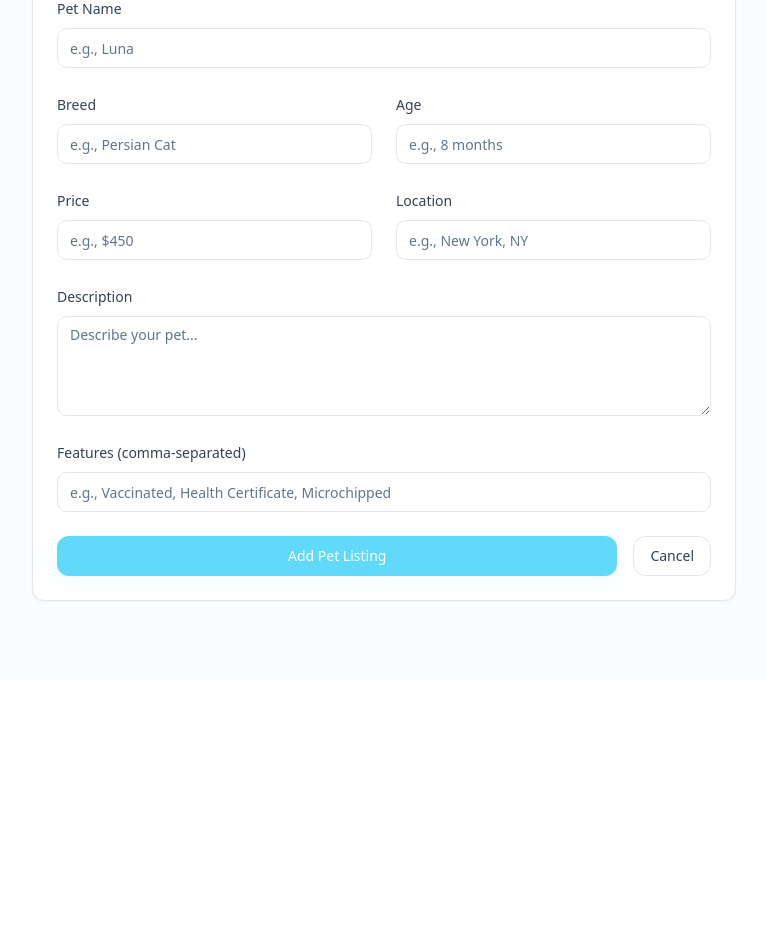
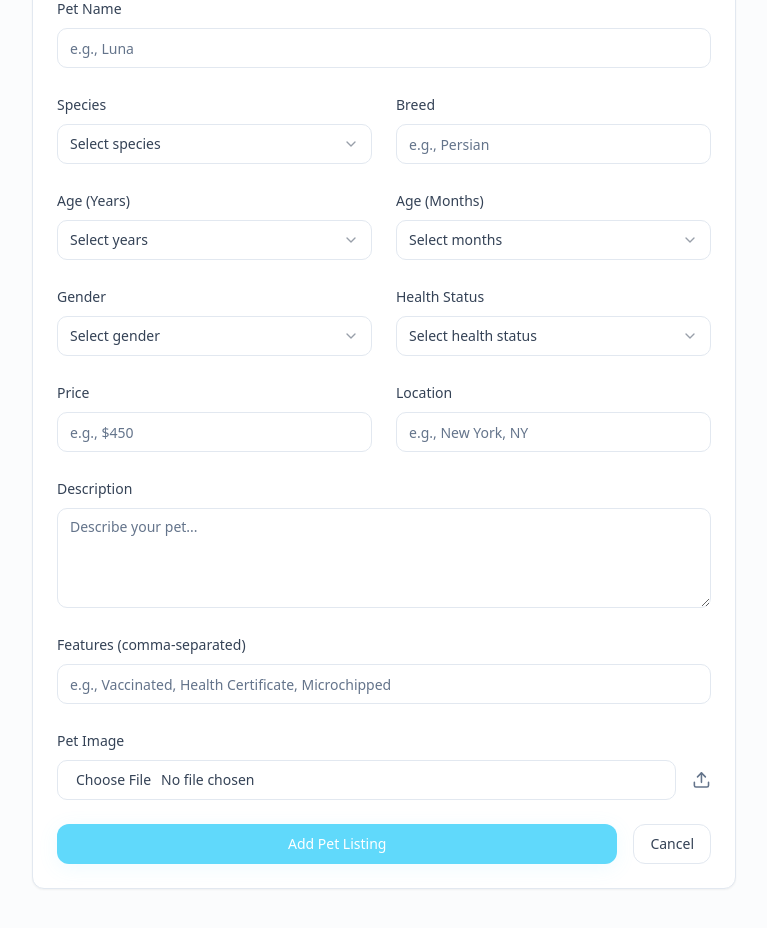
Before and after one commit to Daiyanurrehmankhan/petpulsepk_frontend, a React (Vite) app: page /add-pet in a window 1280 px wide. Shown: the part 260-1188 px from the top of the page, without its empty margins (256-1023 px from the left). Before the commit the page ends 941 px from the top, so only its background shows below. Built offline with nearby package versions, Linux system fonts and the light colour scheme; sample sign-in values are in the browser's storage.

Commit message:
Refactor Add Pet Page

```diff
--- a/src/pages/AddPetPage.tsx
+++ b/src/pages/AddPetPage.tsx
@@ -4,22 +4,28 @@ import Navigation from "@/components/Navigation";
 import { Button } from "@/components/ui/button";
 import { Card, CardContent, CardDescription, CardHeader, CardTitle } from "@/components/ui/card";
 import { Input } from "@/components/ui/input";
-import { Label } from "@/components/ui/label";
 import { Textarea } from "@/components/ui/textarea";
+import { Select, SelectContent, SelectItem, SelectTrigger, SelectValue } from "@/components/ui/select";
 import { useToast } from "@/hooks/use-toast";
 import { useForm } from "react-hook-form";
 import { zodResolver } from "@hookform/resolvers/zod";
 import { z } from "zod";
 import { Form, FormControl, FormField, FormItem, FormLabel, FormMessage } from "@/components/ui/form";
+import { Upload } from "lucide-react";
 
 const addPetSchema = z.object({
   name: z.string().min(2, { message: "Pet name must be at least 2 characters" }),
+  species: z.string().min(1, { message: "Species is required" }),
   breed: z.string().min(2, { message: "Breed must be at least 2 characters" }),
-  age: z.string().min(1, { message: "Age is required" }),
+  ageYears: z.string().min(1, { message: "Age (years) is required" }),
+  ageMonths: z.string().min(1, { message: "Age (months) is required" }),
+  gender: z.string().min(1, { message: "Gender is required" }),
+  healthStatus: z.string().min(1, { message: "Health status is required" }),
   price: z.string().min(1, { message: "Price is required" }),
   location: z.string().min(2, { message: "Location is required" }),
   description: z.string().min(10, { message: "Description must be at least 10 characters" }),
   features: z.string().min(5, { message: "Features are required (comma-separated)" }),
+  image: z.any().refine((files) => files?.length > 0, "Image is required"),
 });
 
 type AddPetFormValues = z.infer<typeof addPetSchema>;
@@ -28,13 +34,18 @@ const AddPetPage = () => {
   const navigate = useNavigate();
   const { toast } = useToast();
   const [isLoggedIn, setIsLoggedIn] = useState<boolean | null>(null);
+  const [imagePreview, setImagePreview] = useState<string | null>(null);
 
   const form = useForm<AddPetFormValues>({
     resolver: zodResolver(addPetSchema),
     defaultValues: {
       name: "",
+      species: "",
       breed: "",
-      age: "",
+      ageYears: "",
+      ageMonths: "",
+      gender: "",
+      healthStatus: "",
       price: "",
       location: "",
       description: "",
@@ -43,8 +54,6 @@ const AddPetPage = () => {
   });
 
   useEffect(() => {
-    // Check if user is logged in (you'll need to implement your actual auth check)
-    // For now, checking localStorage as a placeholder
     const checkAuth = () => {
       const user = localStorage.getItem("user");
       if (!user) {
@@ -64,13 +73,28 @@ const AddPetPage = () => {
   }, [navigate, toast]);
 
   const onSubmit = (data: AddPetFormValues) => {
-    console.log("Pet data:", data);
+    const formData = {
+      ...data,
+      age: `${data.ageYears} years ${data.ageMonths} months`,
+      image: imagePreview,
+    };
+    console.log("Pet data:", formData);
     toast({
       title: "Pet Added Successfully!",
       description: "Your pet listing has been created.",
     });
-    // Here you would typically send the data to your backend
     setTimeout(() => navigate("/marketplace"), 1500);
+  };
+
+  const handleImageChange = (e: React.ChangeEvent<HTMLInputElement>) => {
+    const file = e.target.files?.[0];
+    if (file) {
+      const reader = new FileReader();
+      reader.onloadend = () => {
+        setImagePreview(reader.result as string);
+      };
+      reader.readAsDataURL(file);
+    }
   };
 
   if (isLoggedIn === null) {
@@ -119,13 +143,24 @@ const AddPetPage = () => {
                 <div className="grid md:grid-cols-2 gap-6">
                   <FormField
                     control={form.control}
-                    name="breed"
+                    name="species"
                     render={({ field }) => (
                       <FormItem>
-                        <FormLabel>Breed</FormLabel>
-                        <FormControl>
-                          <Input placeholder="e.g., Persian Cat" {...field} />
-                        </FormControl>
+                        <FormLabel>Species</FormLabel>
+                        <Select onValueChange={field.onChange} defaultValue={field.value}>
+                          <FormControl>
+                            <SelectTrigger>
+                              <SelectValue placeholder="Select species" />
+                            </SelectTrigger>
+                          </FormControl>
+                          <SelectContent>
+                            <SelectItem value="cat">Cat</SelectItem>
+                            <SelectItem value="dog">Dog</SelectItem>
+                            <SelectItem value="bird">Bird</SelectItem>
+                            <SelectItem value="rabbit">Rabbit</SelectItem>
+                            <SelectItem value="other">Other</SelectItem>
+                          </SelectContent>
+                        </Select>
                         <FormMessage />
                       </FormItem>
                     )}
@@ -133,13 +168,113 @@ const AddPetPage = () => {
 
                   <FormField
                     control={form.control}
-                    name="age"
+                    name="breed"
                     render={({ field }) => (
                       <FormItem>
-                        <FormLabel>Age</FormLabel>
+                        <FormLabel>Breed</FormLabel>
                         <FormControl>
-                          <Input placeholder="e.g., 8 months" {...field} />
+                          <Input placeholder="e.g., Persian" {...field} />
                         </FormControl>
+                        <FormMessage />
+                      </FormItem>
+                    )}
+                  />
+                </div>
+
+                <div className="grid md:grid-cols-2 gap-6">
+                  <FormField
+                    control={form.control}
+                    name="ageYears"
+                    render={({ field }) => (
+                      <FormItem>
+                        <FormLabel>Age (Years)</FormLabel>
+                        <Select onValueChange={field.onChange} defaultValue={field.value}>
+                          <FormControl>
+                            <SelectTrigger>
+                              <SelectValue placeholder="Select years" />
+                            </SelectTrigger>
+                          </FormControl>
+                          <SelectContent>
+                            {[...Array(16)].map((_, i) => (
+                              <SelectItem key={i} value={i.toString()}>
+                                {i} {i === 1 ? 'year' : 'years'}
+                              </SelectItem>
+                            ))}
+                          </SelectContent>
+                        </Select>
+                        <FormMessage />
+                      </FormItem>
+                    )}
+                  />
+
+                  <FormField
+                    control={form.control}
+                    name="ageMonths"
+                    render={({ field }) => (
+                      <FormItem>
+                        <FormLabel>Age (Months)</FormLabel>
+                        <Select onValueChange={field.onChange} defaultValue={field.value}>
+                          <FormControl>
+                            <SelectTrigger>
+                              <SelectValue placeholder="Select months" />
+                            </SelectTrigger>
+                          </FormControl>
+                          <SelectContent>
+                            {[...Array(12)].map((_, i) => (
+                              <SelectItem key={i} value={i.toString()}>
+                                {i} {i === 1 ? 'month' : 'months'}
+                              </SelectItem>
+                            ))}
+                          </SelectContent>
+                        </Select>
+                        <FormMessage />
+                      </FormItem>
+                    )}
+                  />
+                </div>
+
+                <div className="grid md:grid-cols-2 gap-6">
+                  <FormField
+                    control={form.control}
+                    name="gender"
+                    render={({ field }) => (
+                      <FormItem>
+                        <FormLabel>Gender</FormLabel>
+                        <Select onValueChange={field.onChange} defaultValue={field.value}>
+                          <FormControl>
+                            <SelectTrigger>
+                              <SelectValue placeholder="Select gender" />
+                            </SelectTrigger>
+                          </FormControl>
+                          <SelectContent>
+                            <SelectItem value="male">Male</SelectItem>
+                            <SelectItem value="female">Female</SelectItem>
+                          </SelectContent>
+                        </Select>
+                        <FormMessage />
+                      </FormItem>
+                    )}
+                  />
+
+                  <FormField
+                    control={form.control}
+                    name="healthStatus"
+                    render={({ field }) => (
+                      <FormItem>
+                        <FormLabel>Health Status</FormLabel>
+                        <Select onValueChange={field.onChange} defaultValue={field.value}>
+                          <FormControl>
+                            <SelectTrigger>
+                              <SelectValue placeholder="Select health status" />
+                            </SelectTrigger>
+                          </FormControl>
+                          <SelectContent>
+                            <SelectItem value="excellent">Excellent</SelectItem>
+                            <SelectItem value="good">Good</SelectItem>
+                            <SelectItem value="fair">Fair</SelectItem>
+                            <SelectItem value="needs-attention">Needs Attention</SelectItem>
+                          </SelectContent>
+                        </Select>
                         <FormMessage />
                       </FormItem>
                     )}
@@ -208,6 +343,43 @@ const AddPetPage = () => {
                   )}
                 />
 
+                <FormField
+                  control={form.control}
+                  name="image"
+                  render={({ field: { onChange, value, ...field } }) => (
+                    <FormItem>
+                      <FormLabel>Pet Image</FormLabel>
+                      <FormControl>
+                        <div className="space-y-4">
+                          <div className="flex items-center gap-4">
+                            <Input
+                              type="file"
+                              accept="image/*"
+                              onChange={(e) => {
+                                onChange(e.target.files);
+                                handleImageChange(e);
+                              }}
+                              {...field}
+                              className="cursor-pointer"
+                            />
+                            <Upload className="w-5 h-5 text-muted-foreground" />
+                          </div>
+                          {imagePreview && (
+                            <div className="relative w-full h-48 rounded-lg overflow-hidden border border-border">
+                              <img
+                                src={imagePreview}
+                                alt="Pet preview"
+                                className="w-full h-full object-cover"
+                              />
+                            </div>
+                          )}
+                        </div>
+                      </FormControl>
+                      <FormMessage />
+                    </FormItem>
+                  )}
+                />
+
                 <div className="flex gap-4">
                   <Button type="submit" className="flex-1">
                     Add Pet Listing
```
